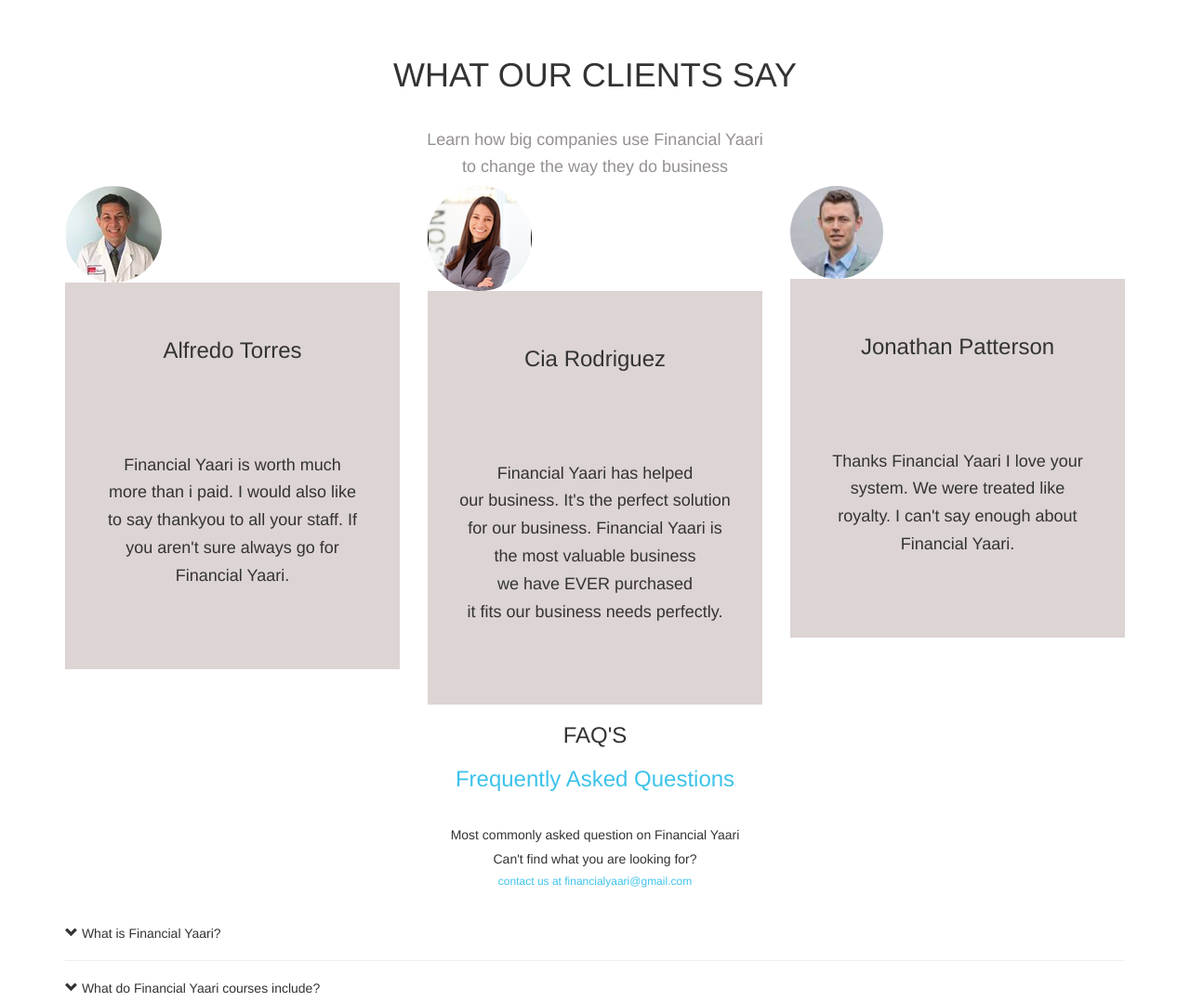
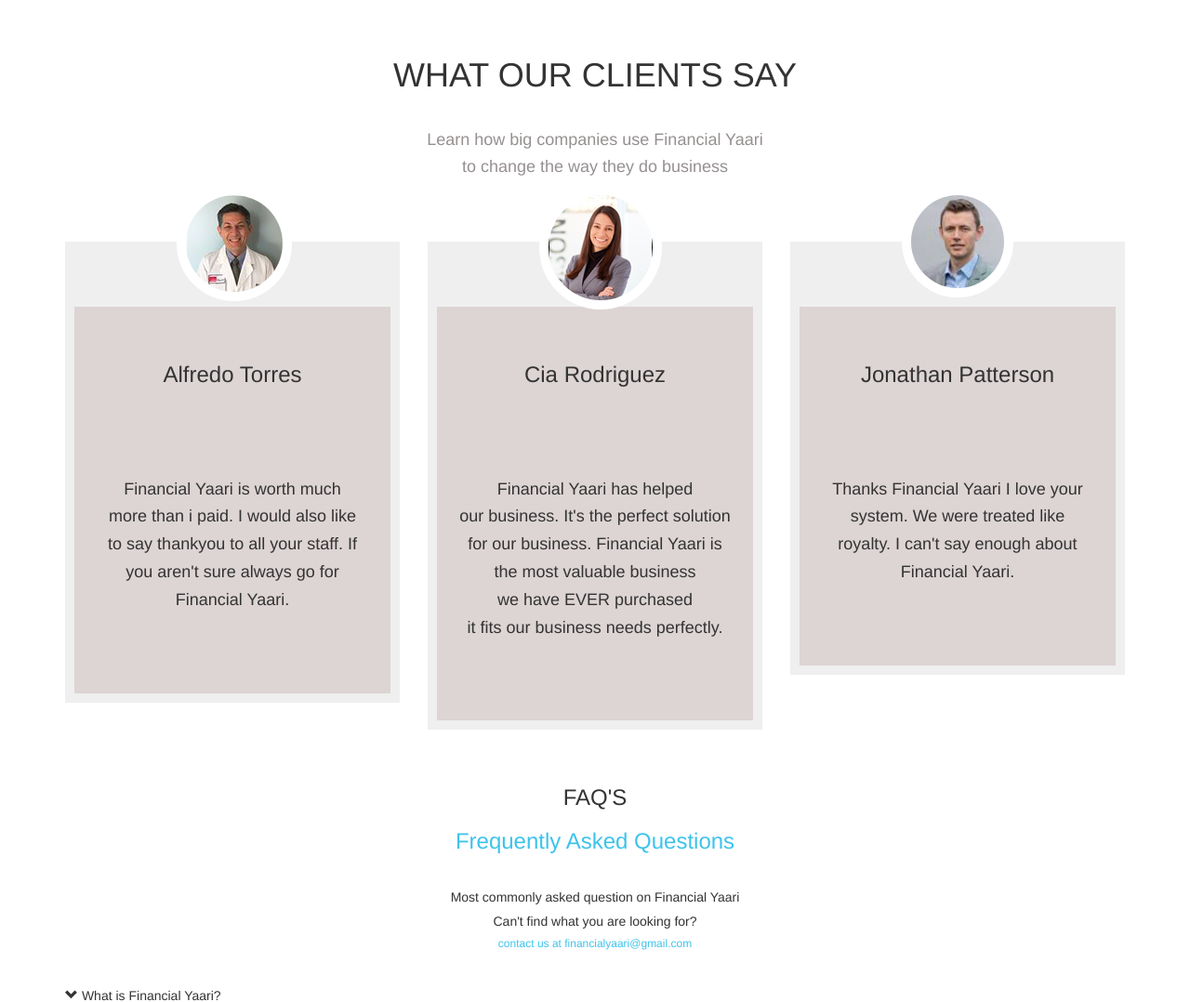
Before and after one commit to isuhas24/Financial-Yaari, a PHP site: page / in a window 1280 px wide. Shown: the part 1241-2319 px from the top of the page at 93% size. Run offline with PHP 8.4, Linux system fonts and the light colour scheme; some libraries are stand-ins or nearby versions.

Commit message:
Update index.css

```diff
--- a/index.css
+++ b/index.css
@@ -2,57 +2,28 @@
     margin:0px;
     padding:0px;
 }
-strong{
-    color:white;
-}
-#div2 {
-    background-image: url("images/div2_img.jpeg"); /* The image used */
-    background-color: #cccccc; /* Used if the image is unavailable */
-    height: 500px; /* You must set a specified height */
-    background-position: center; /* Center the image */
-    background-repeat: no-repeat; /* Do not repeat the image */
-    background-size: cover; /* Resize the background image to cover the entire container */
-}
-#div2_text{
-    margin:5%;
-}
-#div2_btn{
-    background-color:rgb(59, 160, 243);
-    border:2px solid black;
-    color:white;
-}
-#div2_btn:hover{
-    background-color:white;
-    color:blue;
-}
-.col-md-3:hover{
-    border:2px solid black;
-    background-color:aliceblue;
-    border-radius:5%;
-}
-#div5_inner{
-    margin-top:10%;
-}
-#div5_btn:hover{
-    background-color:rgb(61, 195, 234);
-    color:black;
-}
-#div6_grid1{
-    background-color:rgb(34, 34, 44);
-    border-radius:20px;
-    height:200px;
-    margin-bottom:2%;
-}
-#div6_grid2{
-    background-color:rgb(34, 34, 44);
-    border-radius:20px;
-    height:200px;
-}
+
 #div6{
     background-color:rgb(39, 38, 38);
 }
 .col-lg-3{
     margin-top:4%;
+}
+.testimonials .row{
+    margin-top:30px;
+}
+.col-md-4{
+    margin:40px auto;
+}
+.profile{
+    padding:70px 10px 10px;
+    background-color: #efefef;
+}
+.profile img{
+    top:-60px;
+    position: absolute;
+    left:calc(50% - 60px);
+    border:10px solid white;
 }
 .list{
     color:white;
@@ -75,7 +46,6 @@
     background-color:rgb(53, 51, 51);
     color:white;
 }
-
 
 /* Featured section starts here */
 #section-2{
```
